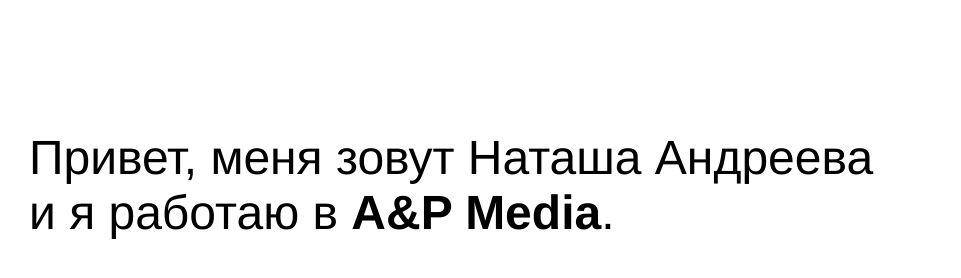
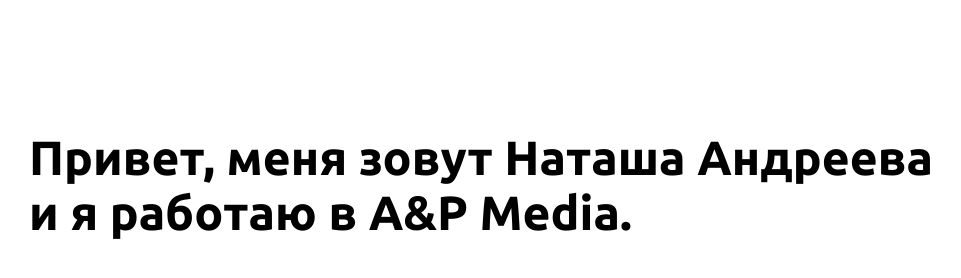
Before and after one commit to turmilit/formenat, a plain HTML site: page index.html in a window 1280 px wide. Shown: the whole page, without its empty margins (116-1077 px from the left). Drawn offline with Linux system fonts and the light colour scheme.

Commit message:
font added

```diff
--- a/index.html
+++ b/index.html
@@ -4,16 +4,44 @@
 	</title>
 	<META HTTP-EQUIV="Content-type" CONTENT="text/html; charset=utf-8">
 	<style>
+		@font-face: {
+		font-family: 'RoCo';
+		src: url('fonts/Ubuntu-Regular.ttf');
+		font-weight: normal;
+		font-style: normal;
+		}
+
+		@font-face {
+    	font-family: 'RoCo';
+    	src: url('fonts/Ubuntu-Italic.ttf');
+    	font-weight: normal;
+    	font-style: italic;
+		}
+
+		@font-face {
+    	font-family: 'RoCo';
+    	src: url('fonts/Ubuntu-Bold.ttf');
+    	font-weight: bold;
+    	font-style: normal;
+		}
+
+		@font-face {
+    	font-family: 'RoCo';
+    	src: url('fonts/Ubuntu-BoldItalic.ttf');
+    	font-weight: bold;
+    	font-style: italic;
+		}
+
 	body {
+	font-family: 'RoCo', Helvetica, serif;
 	margin: 0;
 	}
 
 	.entry {
+	font-weight: normal;
 	margin-top: 130px;
 	margin-left: 145px;
-font-family: Helvetica;
 	font-size: 36pt;
-font-weight: normal;
 	line-height: 16,5pt;
 	}
 
```
Also changed, not shown: fonts/UFL.txt (added), fonts/Ubuntu-Bold.ttf (added), fonts/Ubuntu-BoldItalic.ttf (added), fonts/Ubuntu-Italic.ttf (added), fonts/Ubuntu-Light.ttf (added), fonts/Ubuntu-LightItalic.ttf (added), fonts/Ubuntu-Medium.ttf (added), fonts/Ubuntu-MediumItalic.ttf (added), fonts/Ubuntu-Regular.ttf (added). Lines whose indentation alone changed are shown as unchanged.
